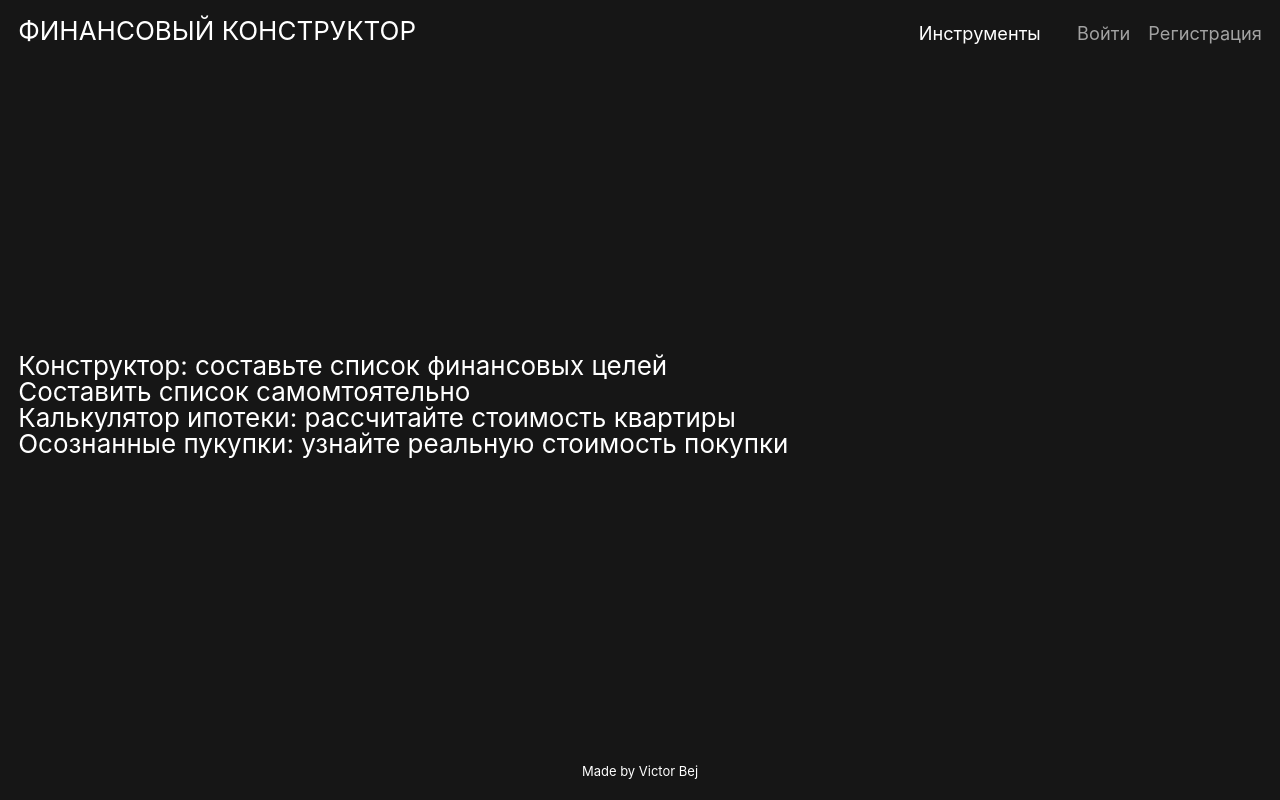
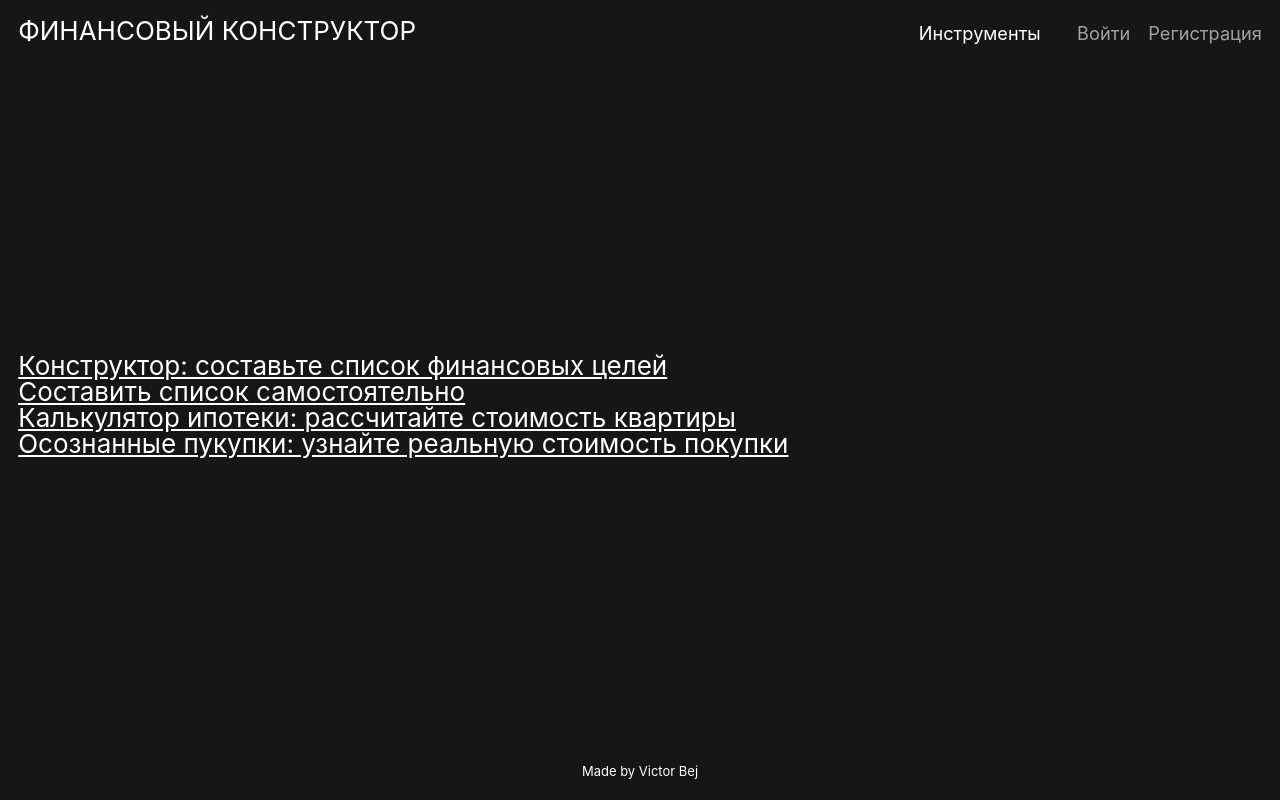
Before and after one commit to victorbej/finance-frontend, a React (Create React App) app: page /tools in a window 1280 px wide. Built offline with nearby package versions, Linux system fonts and the light colour scheme.

Commit message:
titles fixed

```diff
--- a/src/components/Tools/Tools.js
+++ b/src/components/Tools/Tools.js
@@ -9,7 +9,7 @@ function Tools() {
                     <Link className="tools__item" to="/targets">Конструктор: составьте список финансовых целей</Link>
                 </li>
                 <li className="tools__list">
-                    <Link className="tools__item" to="/inputs">Составить список самомтоятельно</Link>
+                    <Link className="tools__item" to="/inputs">Составить список самостоятельно</Link>
                 </li>
                 <li className="tools__list">
                     <Link className="tools__item" to="/calculator">Калькулятор ипотеки: рассчитайте стоимость квартиры</Link>
--- a/src/components/Tools/Tools.scss
+++ b/src/components/Tools/Tools.scss
@@ -6,7 +6,10 @@
     justify-content: center;
   }
   &__item {
-    text-decoration: none;
+    text-decoration: underline;
     color: #ffffff;
+    &:hover {
+      opacity: 0.6;
+    }
   }
 }
```
Also changed, not shown: 1 other file (tests, documents, lock files or other folders).
